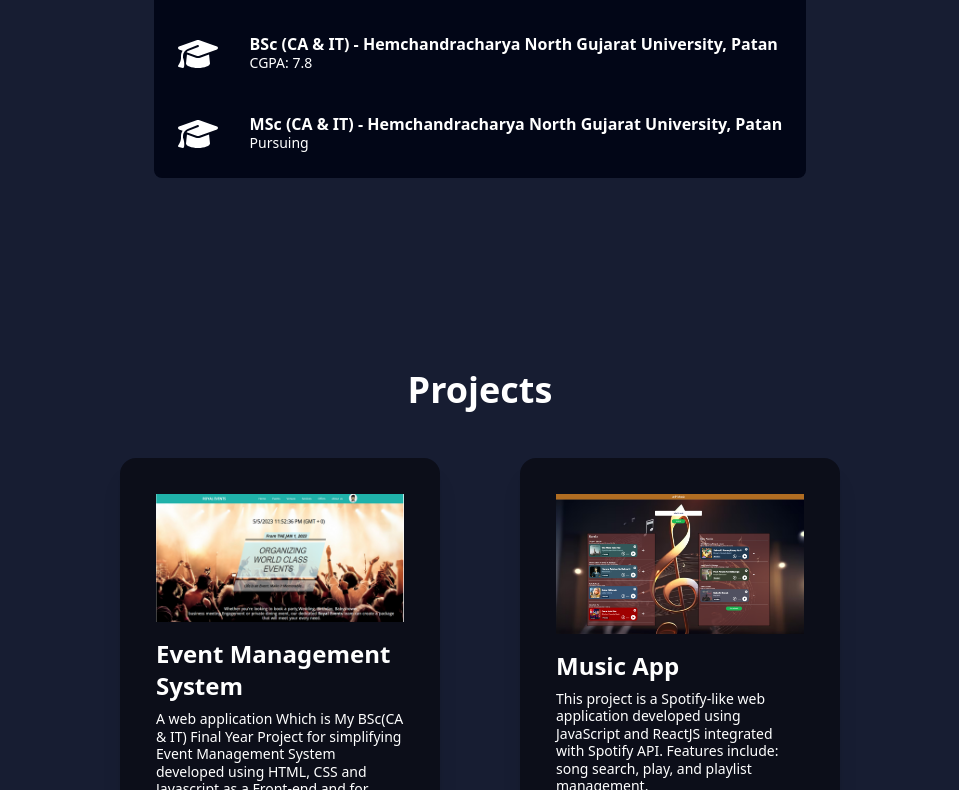
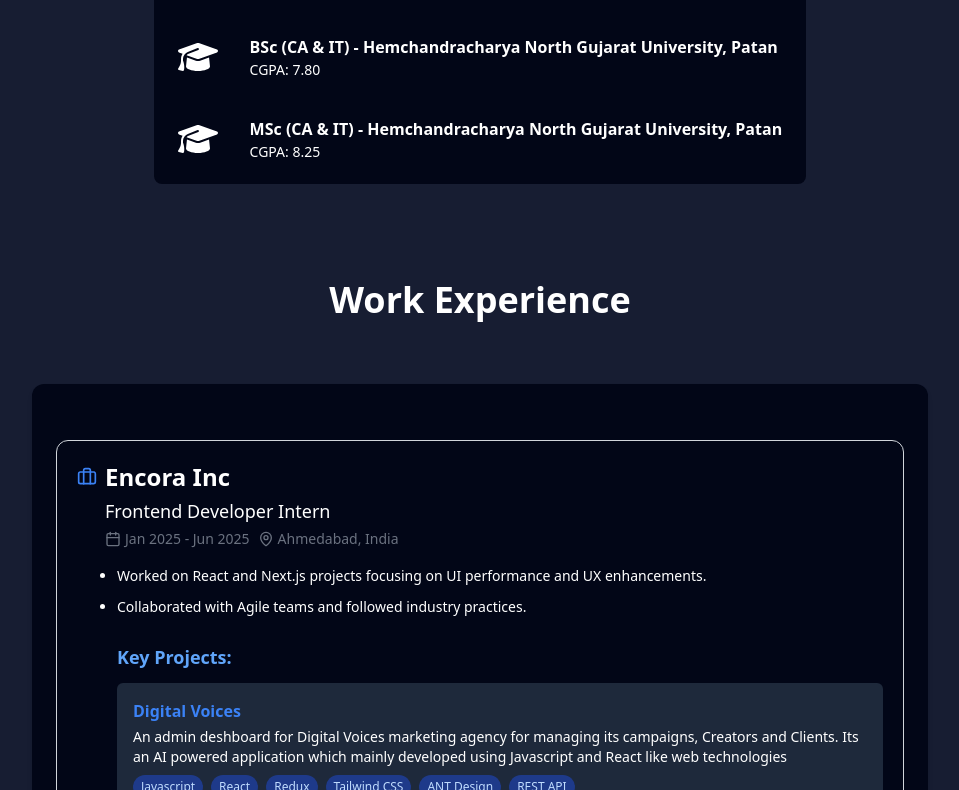
Before and after one commit to Ayazpanar/portfolio_react, a React (Vite) app: page / in a window 1280 px wide. Shown: the part 2010-2800 px from the top of the page, without its empty margins (160-1119 px from the left). Built offline with nearby package versions, Linux system fonts and the light colour scheme.

Commit message:
feat: add Experience component and integrate into App; update Navbar for new menu item; minor style adjustments in Projects and Skils components

```diff
--- a/package.json
+++ b/package.json
@@ -11,6 +11,7 @@
   },
   "dependencies": {
     "@remixicon/react": "^4.6.0",
+    "lucide-react": "^0.533.0",
     "react": "^18.3.1",
     "react-dom": "^18.3.1",
     "react-hot-toast": "^2.5.1",
--- a/src/App.jsx
+++ b/src/App.jsx
@@ -5,13 +5,13 @@
 import Navbar from "./Components/Navbar/Navbar";
 import Projects from "./Components/Projects/Projects";
 import Skils from "./Components/Skils/Skils";
+import Experience from "./Components/Experience/Experience";
 
 function App() {
     const [theme, setTheme] = useState(false);
 
     const handleTheme = () => {
         setTheme(!theme);
-        console.log(theme);
     };
 
     return (
@@ -24,6 +24,7 @@
             <Home theme={theme} />
             <About theme={theme} />
             <Skils theme={theme} />
+            <Experience theme={theme} />
             <Projects theme={theme} />
             <Footer theme={theme} />
         </div>
--- /dev/null
+++ b/src/Components/Experience/Experience.jsx
@@ -0,0 +1,137 @@
+import PropTypes from "prop-types";
+import { Briefcase, MapPin, Calendar, Link2 } from "lucide-react";
+
+const Experience = ({ theme }) => {
+  const EXPERIENCE = [
+    {
+      id: "1",
+      company: "Encora Inc",
+      position: "Frontend Developer Intern",
+      duration: "Jan 2025 - Jun 2025",
+      location: "Ahmedabad, India",
+      description: [
+        "Worked on React and Next.js projects focusing on UI performance and UX enhancements.",
+        "Collaborated with Agile teams and followed industry practices.",
+      ],
+      projects: [
+        {
+          name: "Digital Voices",
+          summary:
+            "An admin deshboard for Digital Voices marketing agency for managing its campaigns, Creators and Clients. Its an AI powered application which mainly developed using Javascript and React like web technologies",
+          tech: [
+            "Javascript",
+            "React",
+            "Redux",
+            "Tailwind CSS",
+            "ANT Design",
+            "REST API",
+          ],
+        },
+        {
+          name: "ASTM International",
+          summary:
+            "ASTM Internatinal wbsite, which delivers access to 12,000+ technical standards and resources. Involved in implementing scalable front-end components, optimizing performance for high-traffic access to standard documents, and integrated secure APIs for standards search and content delivery.",
+          tech: [
+            "Typescript",
+            "Next.js",
+            "SASS",
+            "Bootstrap",
+            "Jest",
+            "ContentStack SDK",
+            "REST API",
+          ],
+          link: "https://www.astm.org",
+        },
+      ],
+    },
+  ];
+
+  return (
+    <div id="Experience" className="px-4">
+      <h1 className="text-4xl font-bold text-center mb-16">Work Experience</h1>
+
+      <div
+        className={`max-w-4xl mx-auto rounded-xl p-6 shadow-md ${
+          theme ? "bg-gray-100 text-black" : "bg-slate-950 text-white"
+        }`}
+      >
+        {EXPERIENCE.map((exp) => (
+          <div
+            key={exp.id}
+            className="my-8 p-5 rounded-xl border border-gray-300 dark:border-slate-700"
+          >
+            <div className="flex items-center gap-2 text-2xl font-semibold mb-1">
+              <Briefcase className="w-5 h-5 text-blue-500" />
+              <span>{exp.company}</span>
+            </div>
+
+            <div className="ml-7 text-lg font-medium">{exp.position}</div>
+
+            <div className="ml-7 mt-1 text-sm text-gray-500 flex flex-col sm:flex-row gap-2">
+              <div className="flex items-center gap-1">
+                <Calendar className="w-4 h-4" />
+                <span>{exp.duration}</span>
+              </div>
+              <div className="flex items-center gap-1">
+                <MapPin className="w-4 h-4" />
+                <span>{exp.location}</span>
+              </div>
+            </div>
+
+            <ul className="ml-10 mt-4 list-disc space-y-2 text-sm leading-relaxed">
+              {exp.description.map((point, i) => (
+                <li key={i}>{point}</li>
+              ))}
+            </ul>
+
+            {/* Project Section */}
+            {exp.projects && (
+              <div className="ml-10 mt-6">
+                <h4 className="text-lg font-semibold mb-3 text-blue-400">
+                  Key Projects:
+                </h4>
+                <ul className="space-y-4">
+                  {exp.projects.map((proj, i) => (
+                    <li
+                      key={i}
+                      className={`p-4 rounded-md ${
+                        theme ? "bg-blue-100" : "bg-slate-800"
+                      }`}
+                    >
+                      <a href={proj.link} target="blank">
+                        <h5 className="font-bold text-blue-500 flex gap-1 flex-nowrap">
+                          {proj.name} {proj.link && <Link2 />}
+                        </h5>
+                      </a>
+                      <p className="text-sm mt-1">{proj.summary}</p>
+                      <div className="flex flex-wrap gap-2 mt-2">
+                        {proj.tech.map((tech, idx) => (
+                          <span
+                            key={idx}
+                            className={`text-xs px-2 py-1 rounded-full font-medium ${
+                              theme
+                                ? "bg-blue-200 text-blue-900"
+                                : "bg-blue-900 text-blue-200"
+                            }`}
+                          >
+                            {tech}
+                          </span>
+                        ))}
+                      </div>
+                    </li>
+                  ))}
+                </ul>
+              </div>
+            )}
+          </div>
+        ))}
+      </div>
+    </div>
+  );
+};
+
+Experience.propTypes = {
+  theme: PropTypes.bool.isRequired,
+};
+
+export default Experience;
--- a/src/Components/Navbar/Navbar.jsx
+++ b/src/Components/Navbar/Navbar.jsx
@@ -13,6 +13,8 @@
   const toggleMenu = () => {
     setMenu((prevMenu) => !prevMenu);
   };
+
+  const menuItems = ["About", "Skills", "Projects", "Experience", "Contact"];
 
   return (
     <nav
@@ -53,7 +55,7 @@
               onClick={toggleMenu}
             />
             <ul className="flex flex-col gap-6 items-center">
-              {["About", "Skills", "Projects", "Contact"].map((item) => (
+              {menuItems.map((item) => (
                 <a key={item} href={`#${item}`} onClick={toggleMenu}>
                   <li className="relative group text-md transition-all duration-300 p-2">
                     {item}
@@ -81,7 +83,7 @@
 
       {/* Desktop Menu */}
       <ul className="hidden md:flex gap-6 items-center">
-        {["About", "Skills", "Projects", "Contact"].map((item) => (
+        {menuItems.map((item) => (
           <a key={item} href={`#${item}`} className="relative group">
             <li className="text-md transition-all duration-300 p-2 hover:text-gray-400">
               {item}
--- a/src/Components/Projects/Projects.jsx
+++ b/src/Components/Projects/Projects.jsx
@@ -9,7 +9,7 @@
   return (
     <div
       id="Projects"
-      className={`p-10 md:p-24 transition-colors duration-300 ${
+      className={`p-4 mt-16 transition-colors duration-300 ${
         theme ? "bg-white text-black" : "bg-[#171d32] text-white"
       }`}
     >
--- a/src/Components/Skils/Skils.jsx
+++ b/src/Components/Skils/Skils.jsx
@@ -65,12 +65,12 @@
     {
       icon: <FaCollage size={40} color={`${theme ? "black" : "white"}`} />,
       title: "BSc (CA & IT) - Hemchandracharya North Gujarat University, Patan",
-      details: "CGPA: 7.8",
+      details: "CGPA: 7.80",
     },
     {
       icon: <FaCollage size={40} color={`${theme ? "black" : "white"}`} />,
       title: "MSc (CA & IT) - Hemchandracharya North Gujarat University, Patan",
-      details: "Pursuing",
+      details: "CGPA: 8.25",
     },
   ];
 
@@ -108,7 +108,7 @@
           <div key={index} className="flex items-start gap-8">
             <div style={{ minWidth: "30px" }}>{edu.icon}</div>
             <div>
-              <h2 className="leading-tight font-semibold">{edu.title}</h2>
+              <h2 className="leading-tight font-semibold mb-1">{edu.title}</h2>
               <p className="text-sm leading-tight font-thin">{edu.details}</p>
             </div>
           </div>
```
Also changed, not shown: 1 other file (tests, documents, lock files or other folders).
